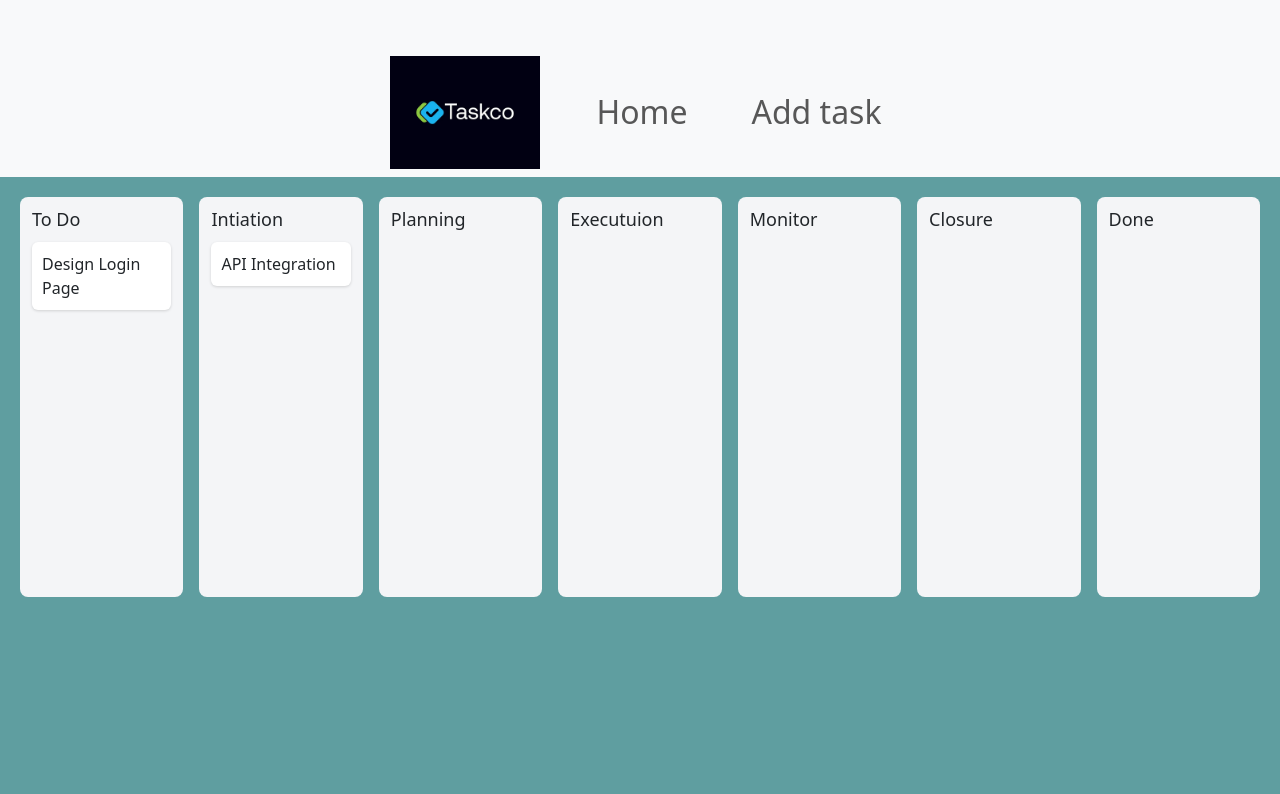
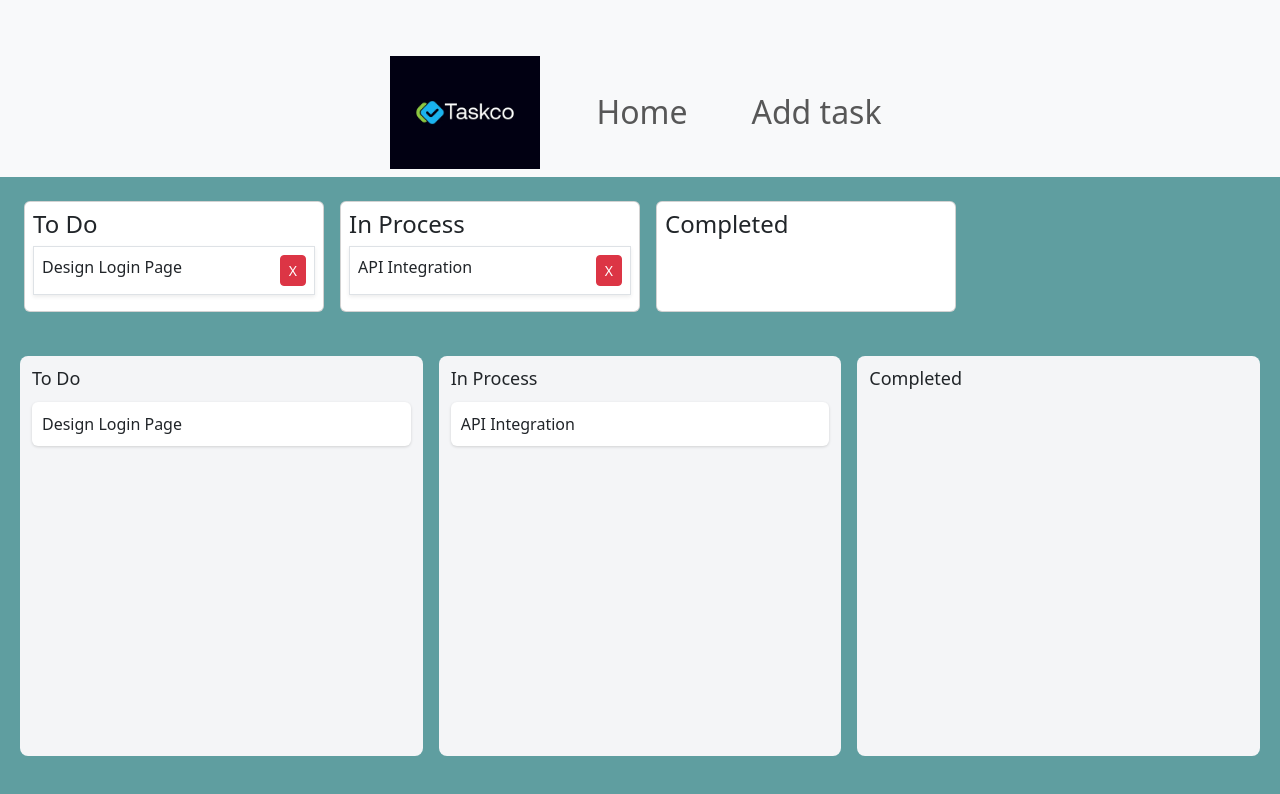
Before and after one commit to akbar98-7/Tasksaddreact, a React (Vite) app: page / in a window 1280 px wide. Shown: the top 794 px of the page. Built offline with nearby package versions, Linux system fonts and the light colour scheme.

Commit message:
recent Updations

```diff
--- a/src/App.jsx
+++ b/src/App.jsx
@@ -9,17 +9,31 @@ import web from './assets/web.jpg'
 
 function App() {
 
+// 5. Create a function to delete a task
+  const deleteTask = (columnId, taskId) => {
+  // 1. Create a copy of the data
+  const updatedData = kanbanData.map((col) => {
+    // 2. Find the column where the task lives
+    if (col.id === columnId) {
+      return {
+        ...col,
+        // 3. Keep every task EXCEPT the one we want to delete
+        items: col.items.filter((item) => item.id !== taskId),
+      };
+    }
+    return col;
+  });
+
+  // 4. Update the state
+  setKanbanData(updatedData);
+};
 
   const [kanbanData, setKanbanData] = useState([
     { id: 1, title: "To Do", items: [{ id: 1, name: "Design Login Page" }] },
-    { id: 2, title: "Intiation", items: [{ id: 3, name: "API Integration" }] },
-    { id: 3, title: "Planning", items: [] },
-    { id: 4, title: "Executuion", items: [] },
-    { id: 5, title: "Monitor", items: [] },
-    { id: 6, title: "Closure", items: [] },
-    { id: 7, title: "Done", items: [] }
+    { id: 2, title: "In Process", items: [{ id: 3, name: "API Integration" }] },
+    { id: 3, title: "Completed", items: [] }
+
   ]);
-
 
   return (
     <>
@@ -49,7 +63,7 @@ function App() {
 
         <Routes>
 
-          <Route path="/" element={<Home data={kanbanData} />} />
+          <Route path="/" element={<Home data={kanbanData} onDelete={deleteTask} />} />
           <Route path="/addtask" element={<AddTask data={kanbanData} setData={setKanbanData} />} />
 
         </Routes>
--- a/src/Components/Home.jsx
+++ b/src/Components/Home.jsx
@@ -6,12 +6,37 @@ const Card = ({ title }) => (
   <div className="kanban-card">{title}</div>
 );
 
-const Home = ({data}) => {
+const Home = ({ data, onDelete }) => {
 
 
 
 
   return (
+
+    <>
+      <div className="d-flex gap-3 p-4">
+        {data.map((col) => (
+          <div key={col.id} className="card p-2" style={{ width: "300px" }}>
+            <h4>{col.title}</h4>
+
+            {col.items.map((item) => (
+              <div key={item.id} className="border p-2 mb-2 d-flex justify-content-between shadow-sm">
+                <span>{item.name}</span>
+
+                {/* THE DELETE BUTTON */}
+                <button
+                  className="btn btn-sm btn-danger"
+                  onClick={() => onDelete(col.id, item.id)}
+                >
+                  X
+                </button>
+              </div>
+            ))}
+
+          </div>
+        ))}
+      </div>
+
       <div className="kanban-container">
         <div className="kanban-row">
 
@@ -31,6 +56,9 @@ const Home = ({data}) => {
 
         </div>
       </div>
+    </>
   );
 };
+
+
 export default Home;
```
Also changed, not shown: src/Components/AddTask.jsx (line endings or trailing spaces). Lines whose indentation alone changed are shown as unchanged.
